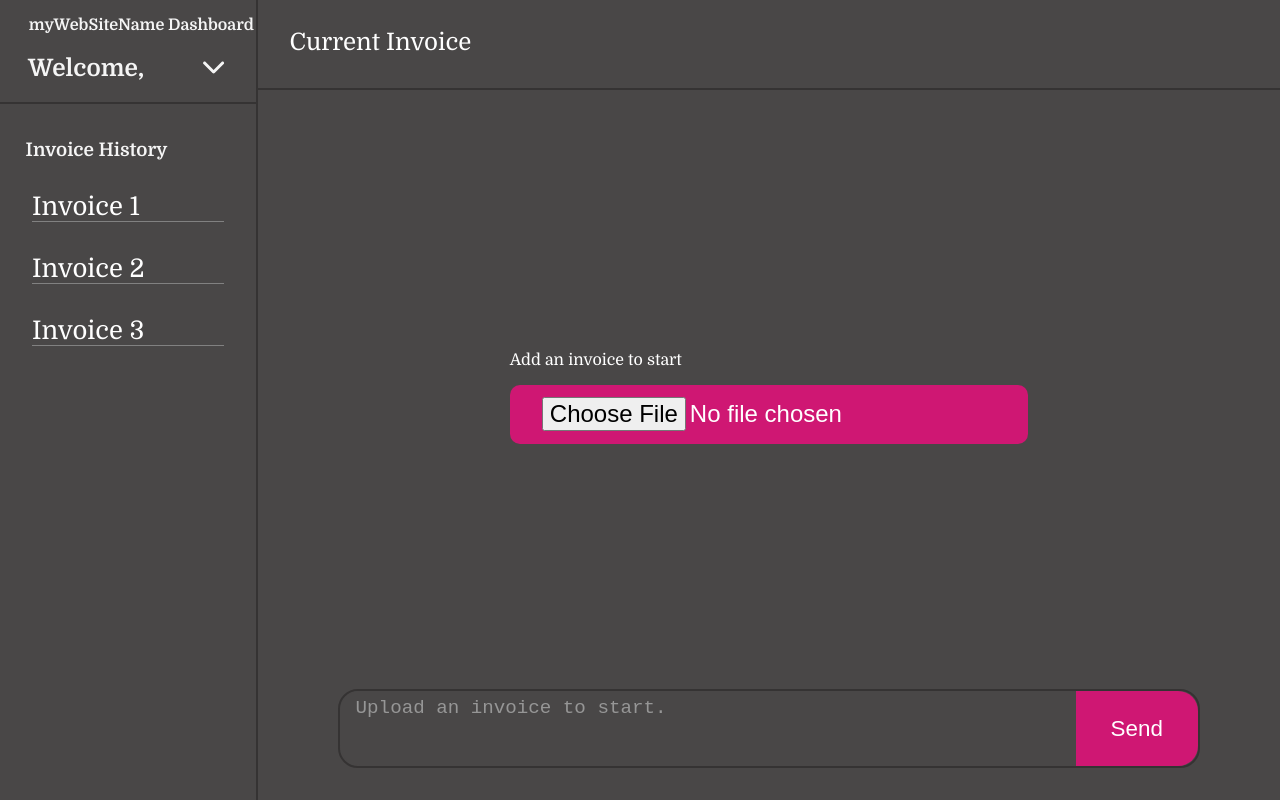
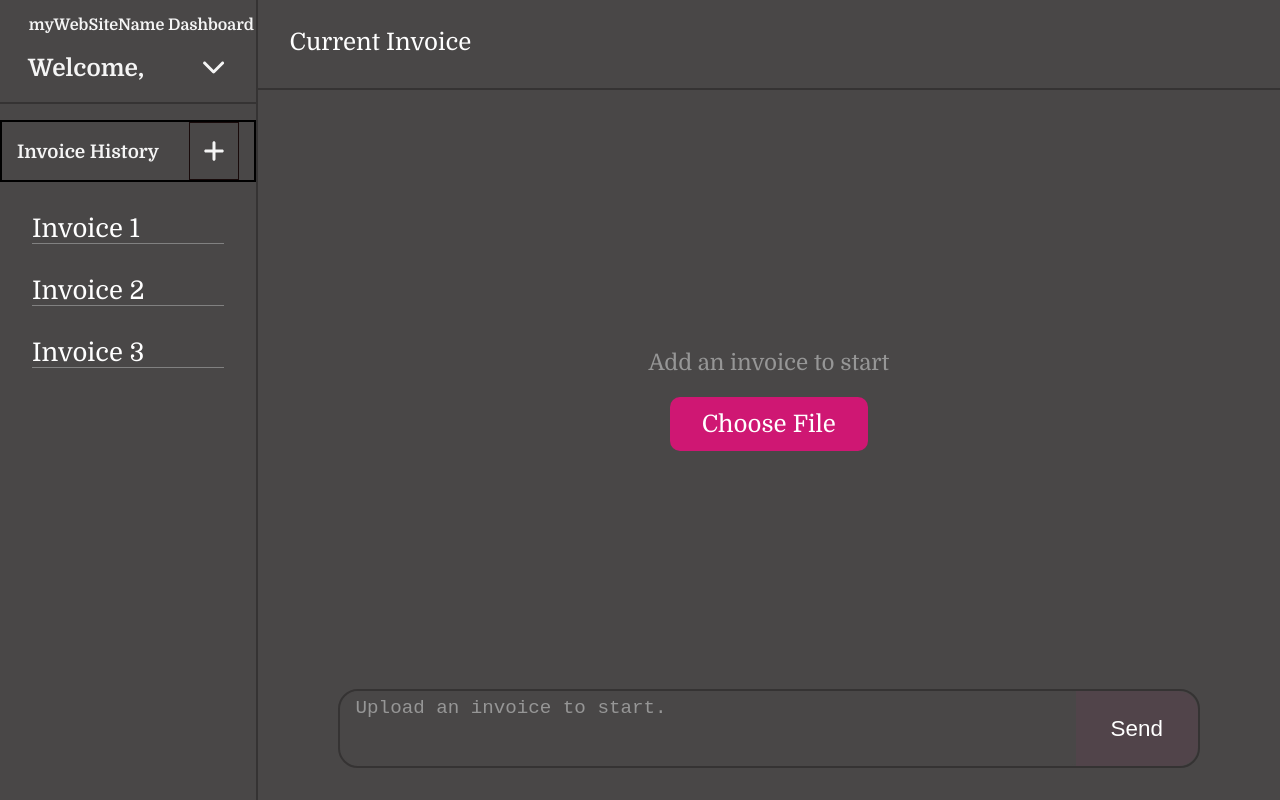
Before and after one commit to fromanoel/invoice-case-frontend, a Next.js app: page /dashboard in a window 1280 px wide. Built offline with nearby package versions, Linux system fonts and the light colour scheme; no server answers.

Commit message:
style: added chat interface

```diff
--- a/src/components/dashboard/InvoiceHistory.module.css
+++ b/src/components/dashboard/InvoiceHistory.module.css
@@ -10,9 +10,26 @@
   padding: 1rem 0rem;
 }
 
-.invoiceHistorySection > div > h3 {
-  width: 100%;
-  padding-left: 1.6rem;
+.invoiceHistoryAndButton {
+  border: 2px solid black;
+  display: flex;
+  justify-content: space-around;
+}
+
+.invoiceHistorySection button{
+  all: unset;
+  cursor: pointer;
+  display: flex;
+  justify-content: center;
+  align-items: center;
+}
+.invoiceHistorySection button svg{
+  height: 1.8rem;
+}
+
+.invoiceHistorySection button:hover svg {
+  transform: scale(1.4); /* Aumenta o tamanho do ícone em 20% */
+  transition: transform 0.2s ease-in-out; /* Adiciona uma transição suave */
 }
 
 .invoiceHistorySection > div > ul {
@@ -32,3 +49,31 @@
   text-decoration: none;
   color: white;
 }
+
+
+.uploadButton{
+  display: none !important;
+}
+
+.customFileLabel{
+  border: 1px solid rgb(24, 10, 10);
+  display: flex;
+  justify-content: center;
+  align-items: center;
+  width: 3rem;
+}
+
+.customFileLabel svg{
+  font-size: 1.5rem; /* Aumenta o tamanho do ícone */
+  width: 1.5rem; /* Ajusta a largura do ícone */
+  cursor: pointer; /* Adiciona o cursor de ponteiro */
+  transition: transform 0.2s ease-in-out;
+}
+
+.customFileLabel svg:hover {
+  transform: scale(1.6); /* Aumenta o tamanho do ícone ao passar o mouse */
+}
+
+.customFileLabel svg:active {
+  transform: scale(1.6); /* Reduz ligeiramente o tamanho ao clicar */
+}
--- a/src/components/dashboard/InvoiceHistory.tsx
+++ b/src/components/dashboard/InvoiceHistory.tsx
@@ -1,11 +1,25 @@
+"use client"
+import { FontAwesomeIcon } from "@fortawesome/react-fontawesome";
 import UserProfile from "./UserProfile";
 import styles from "./invoiceHistory.module.css";
+import { faPlus } from "@fortawesome/free-solid-svg-icons";
 export default function InvoiceHistory() {
+
+  const handleFileChange = () => {
+
+  }
   return (
     <section className={styles.invoiceHistorySection}>
       <UserProfile />
       <div>
+        <div className={styles.invoiceHistoryAndButton}>
         <h3>Invoice History</h3>
+        <input id="fileInput" type="file" accept=".png,.svg" onChange={handleFileChange} className={styles.uploadButton}/>
+        <label htmlFor="fileInput" className={styles.customFileLabel}>
+        <FontAwesomeIcon icon={faPlus}/>
+        </label>
+        </div>
+
         <ul>
           <li>
             <a href="#">Invoice 1</a>
--- a/src/components/dashboard/UploadInvoice.module.css
+++ b/src/components/dashboard/UploadInvoice.module.css
@@ -26,6 +26,17 @@
   flex: 8;
 }
 
+.uploadInvoiceBox {
+  display: flex;
+  flex-direction: column;
+  justify-content: center;
+  align-items: center;
+}
+
+.uploadInvoiceBox > p {
+  color: rgb(150, 150, 150);
+  font-size: 1.4rem;
+}
 .uploadInvoiceResult > p {
   font-size: 1.4rem;
   color: rgb(37, 35, 35);
@@ -66,21 +77,26 @@
 }
 
 .uploadButton {
+  display: none;
+}
+
+.customFileLabel {
   display: flex;
+  flex-direction: column;
   justify-content: center;
   align-items: center;
   padding: 0.8rem 2rem;
   font-size: 1.5rem;
   cursor: pointer;
-  background-color: #CF1773;
+  background-color: #cf1773;
   color: white;
   border: none;
   border-radius: 10px;
   transition: background-color 0.3s ease;
 }
 
-.uploadButton:hover {
-  background-color: #CE4B97;
+.customFileLabel:hover {
+  background-color: #ce4b97;
 }
 
 .sendButton {
@@ -89,18 +105,95 @@
   font-size: 1.4rem;
   border-top-right-radius: 20px;
   border-bottom-right-radius: 20px;
-  background-color: #CF1773;
+  background-color: #cf1773;
   color: white;
   border: none;
 }
 
 .sendButton:hover {
-  background-color: #CE4B97;
+  background-color: #ce4b97;
   cursor: pointer;
 }
+
+.imageDiv{
+  text-align: right;
+}
 .previewImage {
-  max-width: 100%;
-  max-height: 200px;
+  max-width: 40%;
+  max-height: auto;
   margin-top: 10px;
-  border: 1px solid #ccc;
+  margin-bottom: 1rem;
+  margin-right: auto;
 }
+
+.divSecundaria {
+  height: 100%;
+  width: 90%;
+  padding-left: 2rem;
+  padding-right: 2rem;
+  max-height: 70vh;
+  overflow-y: auto;
+}
+
+.chatContainer {
+  max-width: 60%;
+  height: auto;
+  margin-bottom: 2rem;
+  word-break: break-word;
+  border-radius: 10px;
+}
+
+.chatContainer > p {
+  font-size: 1.4rem;
+  color: rgb(212, 206, 206);
+  padding: 0.5rem;
+  margin: 0;
+  text-align: justify;
+  padding: 1rem;
+  line-height: 1.8rem;
+}
+
+/* Alinha à esquerda (IA) */
+.iaMessage {
+  align-self: flex-start;
+  background-color: #3b3939;
+}
+
+/* Alinha à direita (Usuário) */
+.userMessage {
+  margin-left: auto;
+  background-color: #504c4c;
+}
+
+.sendButton:disabled {
+  background-color: rgba(
+    90,
+    67,
+    78,
+    0.5
+  ); /* Cor mais suave para indicar desabilitado */
+  cursor: default;
+}
+
+/* Estiliza barra de rolagem para o chat */
+/* Estiliza a barra de rolagem */
+.divSecundaria::-webkit-scrollbar {
+  width: 15px; /* Largura da barra de rolagem */
+}
+
+/* Estiliza o fundo da barra de rolagem */
+.divSecundaria::-webkit-scrollbar-track {
+  background: #888; /* Cor do polegar */
+  border-radius: 10px; /* Bordas arredondadas */
+}
+
+/* Estiliza o "polegar" da barra de rolagem */
+.divSecundaria::-webkit-scrollbar-thumb {
+  background: #816060; /* Cor do polegar */
+  border-radius: 10px; /* Bordas arredondadas */
+}
+
+/* Estiliza o "polegar" ao passar o mouse */
+.divSecundaria::-webkit-scrollbar-thumb:hover {
+  background: #555; /* Cor do polegar ao passar o mouse */
+}
--- a/src/components/dashboard/UploadInvoice.tsx
+++ b/src/components/dashboard/UploadInvoice.tsx
@@ -4,11 +4,15 @@ import styles from "./UploadInvoice.module.css";
 
 export default function UploadInvoice() {
   const [imagePreview, setImagePreview] = useState<string | null>(null);
+  const [isFileUploaded, setIsFileUploaded] = useState<boolean>(false);  // Estado para controle do upload
 
   const handleFileChange = (e: React.ChangeEvent<HTMLInputElement>) => {
     const file = e.target.files?.[0];
     if (file) {
       setImagePreview(URL.createObjectURL(file));
+      setIsFileUploaded(true);  // Marca o arquivo como carregado
+    } else {
+      setIsFileUploaded(false);  // Se não houver arquivo, desmarca
     }
   };
 
@@ -18,20 +22,36 @@ export default function UploadInvoice() {
 
       <div className={styles.uploadInvoiceResult}>
         {imagePreview ? (
-          <img src={imagePreview} alt="Invoice preview" className={styles.previewImage} />
+          <div className={styles.divSecundaria}>
+            <div className={styles.imageDiv}>
+            <img
+              src={imagePreview}
+              alt="Invoice preview"
+              className={styles.previewImage}
+            />
+            </div>
+            <div className={`${styles.chatContainer} ${styles.iaMessage}`}>
+              <p>Lorem Ipsum is simply dummy text of the printing and typesetting industry. Lorem Ipsum has been the industry's standard dummy text ever since the 1500s, when an unknown printer took a galley of type and scrambled it to make a type specimen book. It has survived not only five centuries, but also the leap into electronic typesetting, remaining essentially unchanged. It was popularised in the 1960s with the release of Letraset sheets containing Lorem Ipsum passages, and more recently with desktop publishing software like Aldus PageMaker including versions of Lorem Ipsum</p>
+            </div>
+            <div className={`${styles.chatContainer} ${styles.userMessage}`}>
+              <p>Lorem Ipsum is simply dummy text of the printing and typesetting industry. Lorem Ipsum has been the industry's standard dummy text ever since the 1500s, when an unknown printer took a galley of type and scrambled it to make a type specimen book. It has survived not only five centuries, but also the leap into electronic typesetting, remaining essentially unchanged. It was popularised in the 1960s with the release of Letraset sheets containing Lorem Ipsum passages, and more recently with desktop publishing software like Aldus PageMaker including versions of Lorem Ipsum</p>
+            </div>
+          </div>
         ) : (
-          <div>
+          <div className={styles.uploadInvoiceBox}>
             <p>Add an invoice to start</p>
             <input
+              id="file"
               className={styles.uploadButton}
               type="file"
               accept=".png,.svg"
               onChange={handleFileChange}
             />
+            <label htmlFor="file" className={styles.customFileLabel}>
+              Choose File
+            </label>
           </div>
-
         )}
-
       </div>
 
       <div className={styles.uploadInvoiceInteraction}>
@@ -39,9 +59,15 @@ export default function UploadInvoice() {
           <textarea
             className={styles.uploadInvoiceTextarea}
             placeholder="Upload an invoice to start."
+            disabled={!isFileUploaded}  // Desabilita o textarea até que o arquivo seja carregado
           ></textarea>
         </label>
-        <button className={styles.sendButton}>Send</button>
+        <button
+          className={styles.sendButton}
+          disabled={!isFileUploaded}  // Desabilita o botão até que o arquivo seja carregado
+        >
+          Send
+        </button>
       </div>
     </section>
   );
```
